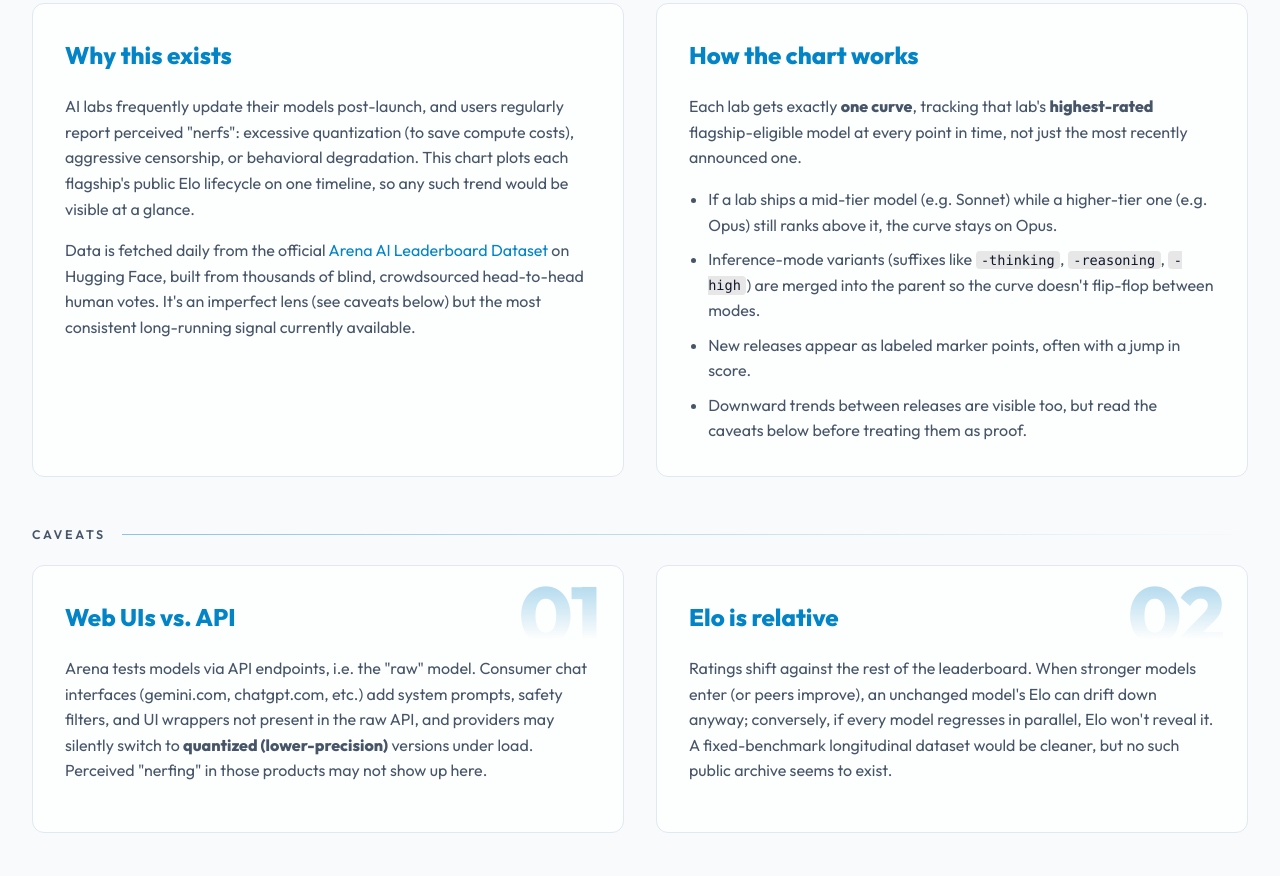
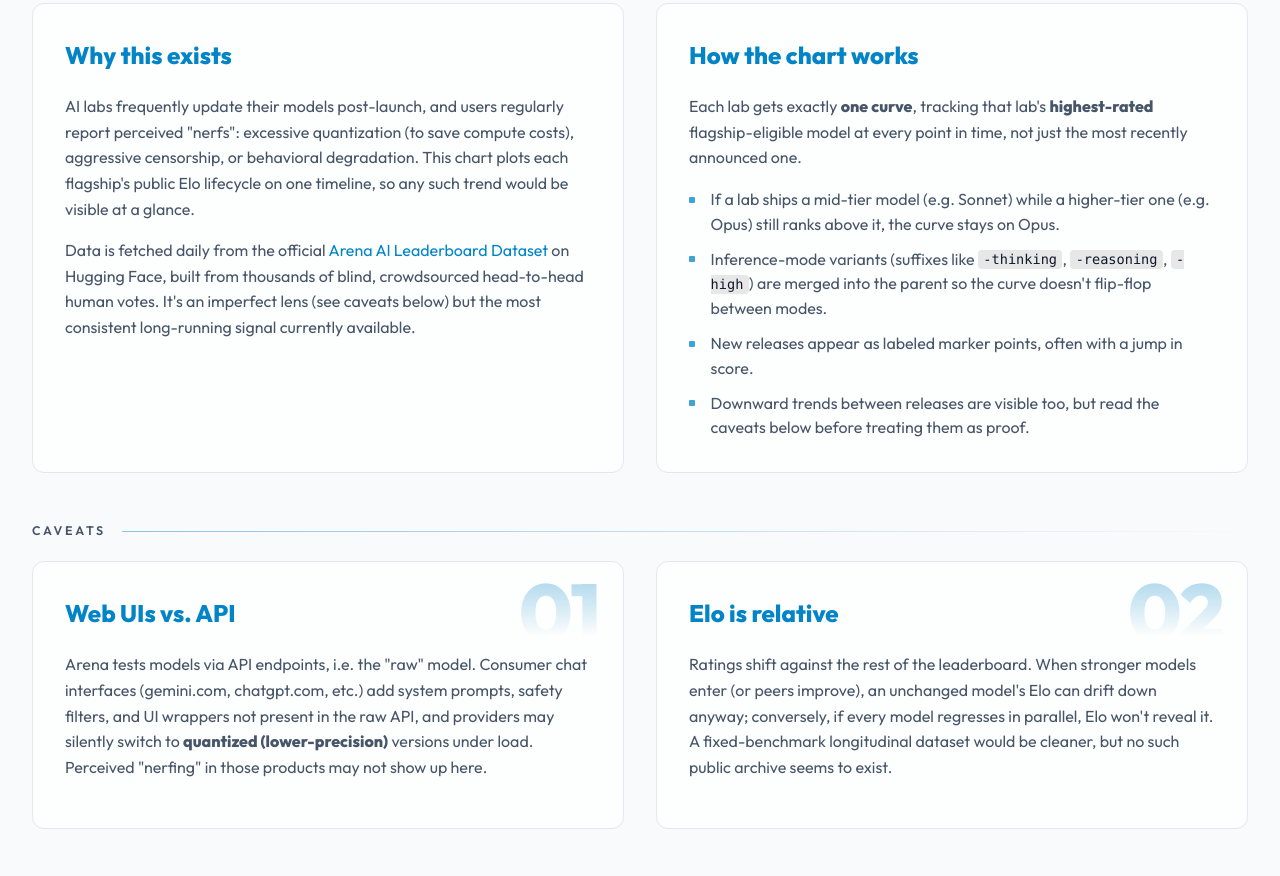
Before and after one commit to mayerwin/AI-Arena-History, a website: page index.html in a window 1280 px wide. Shown: the part 886-1762 px from the top of the page. Drawn offline with nearby package versions, Linux system fonts and the light colour scheme.

Commit message:
Refactor card list styles for improved layout and visual clarity

```diff
--- a/index.html
+++ b/index.html
@@ -179,9 +179,30 @@
         }
         .card h2 { color: var(--accent); margin-top: 0; }
         .card p { color: var(--text-muted); }
-        .card ul { color: var(--text-muted); padding-left: 1.2rem; margin: 1rem 0 0 0; }
-        .card li { margin-bottom: 0.55rem; line-height: 1.6; }
+        .card ul {
+            list-style: none;
+            padding: 0;
+            margin: 1rem 0 0 0;
+            color: var(--text-muted);
+        }
+        .card li {
+            position: relative;
+            padding-left: 1.35rem;
+            margin-bottom: 0.625rem;
+            line-height: 1.55;
+        }
         .card li:last-child { margin-bottom: 0; }
+        .card li::before {
+            content: '';
+            position: absolute;
+            left: 0;
+            top: 0.6em;
+            width: 6px;
+            height: 6px;
+            background: var(--accent);
+            border-radius: 1px;
+            opacity: 0.75;
+        }
         .card code {
             font-family: 'JetBrains Mono', 'SF Mono', Consolas, Menlo, monospace;
             font-size: 0.85em;
@@ -219,6 +240,7 @@
             position: relative;
             z-index: 1;
         }
+        .caveat-card h2 { padding-right: 3.5rem; }
         .related-band {
             background: var(--card-bg);
             border: 1px solid var(--border-color);
```
